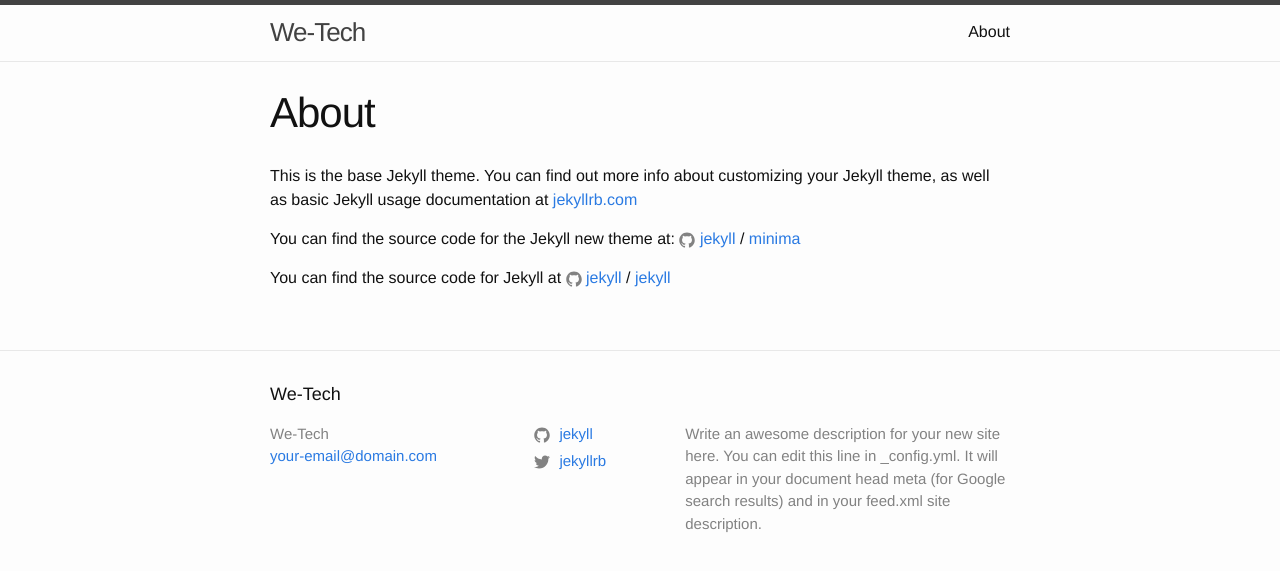
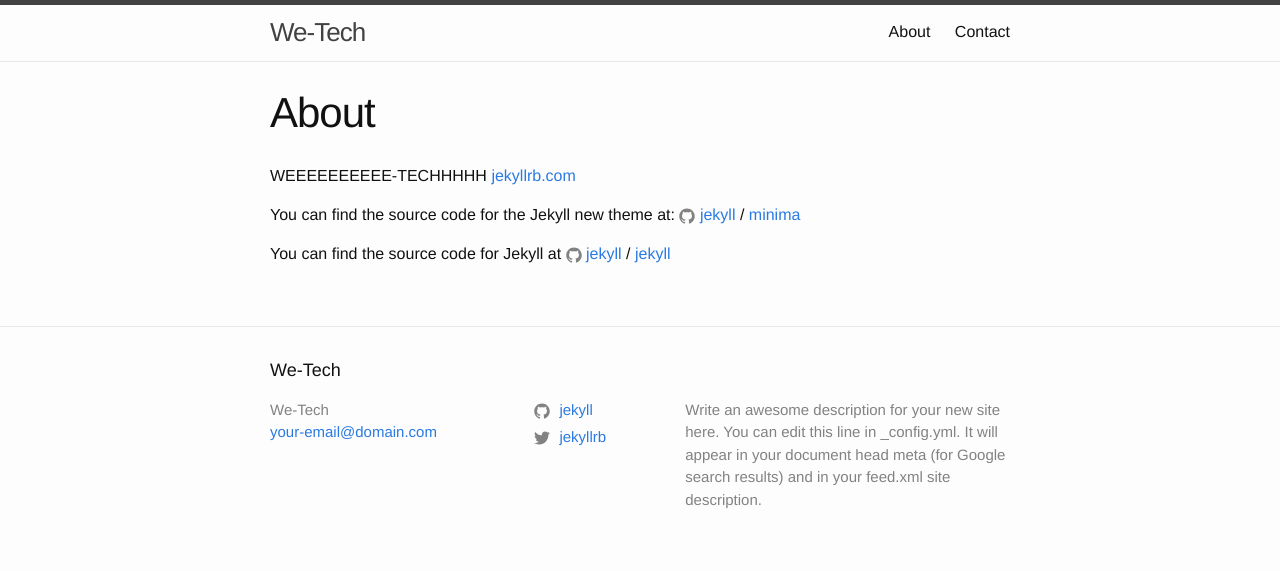
Before and after one commit to TomaszRadwanski/TomaszRadwanski.github.io, a Jekyll site: the page built from about.md, in a window 1280 px wide. Shown: the top 571 px of the page. Built offline with Jekyll 4.4.1, drawn with Linux system fonts in a browser that asks for light colours.

Commit message:
pushing changes

```diff
--- a/about.md
+++ b/about.md
@@ -4,7 +4,8 @@ title: About
 permalink: /about/
 ---
 
-This is the base Jekyll theme. You can find out more info about customizing your Jekyll theme, as well as basic Jekyll usage documentation at [jekyllrb.com](https://jekyllrb.com/)
+WEEEEEEEEEE-TECHHHHH
+[jekyllrb.com](https://jekyllrb.com/)
 
 You can find the source code for the Jekyll new theme at:
 {% include icon-github.html username="jekyll" %} /
```
Also changed, not shown: contact.md (added, +8 -0 lines).
